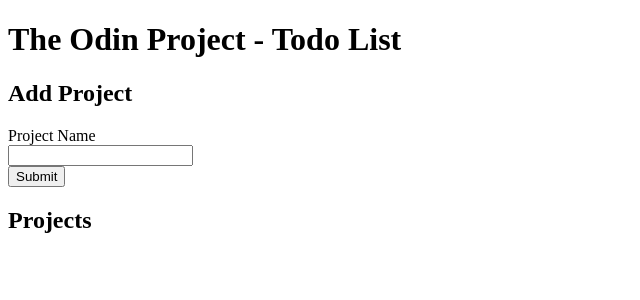
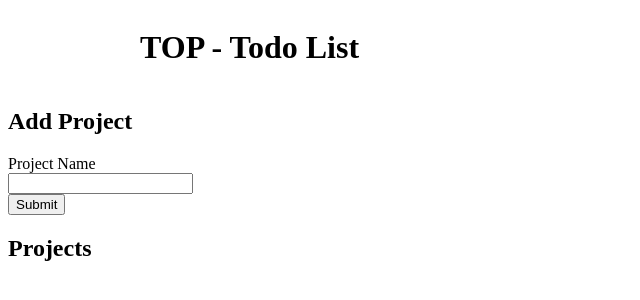
Before and after one commit to eldonaukh/odin-todo-list, a website built with webpack: page src/index.html in a window 1280 px wide. Shown: the whole page, without its empty margins (0-640 px from the left). Built offline with nearby package versions, Linux system fonts and the light colour scheme.

Commit message:
Add divs and style

```diff
--- a/src/index.html
+++ b/src/index.html
@@ -4,9 +4,22 @@
     <meta charset="UTF-8" />
     <meta name="viewport" content="width=device-width, initial-scale=1.0" />
     <title>Odin Todo</title>
+    <style>
+      .content {
+        display: flex;
+        margin: 0 auto;
+        width: 1000px;
+      }
+    </style>
   </head>
   <body>
-    <h1>The Odin Project - Todo List</h1>
+    <div class="content">
+      <div class="sidebar">
+        <h1>TOP - Todo List</h1>
+      </div>
+      <div class="main"></div>
+    </div>
+
     <!-- <script type="module" src="index.js"></script> -->
   </body>
 </html>
```
